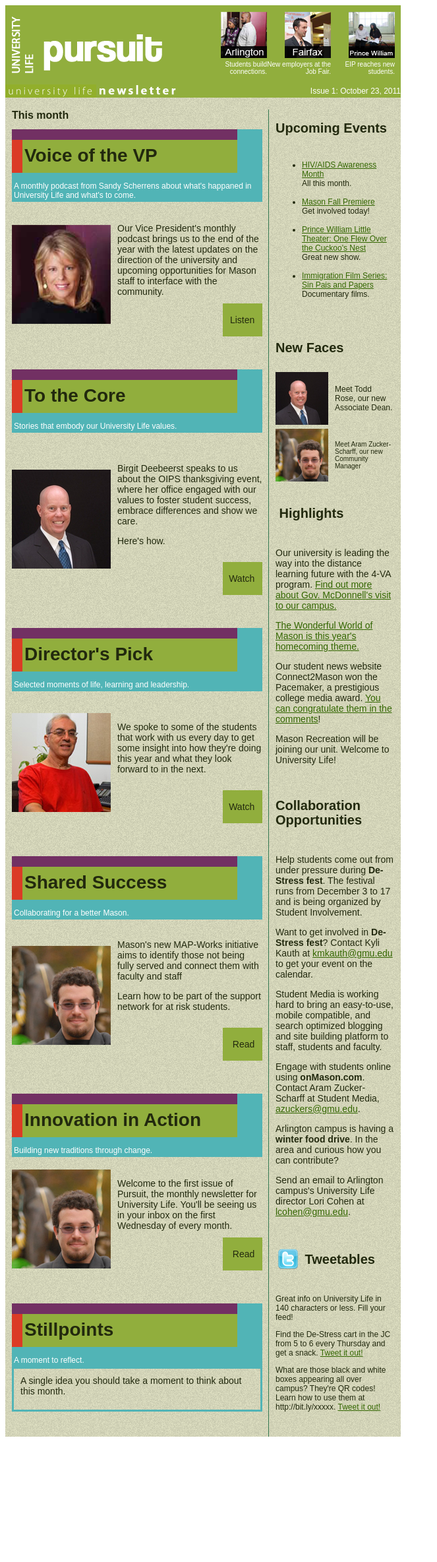
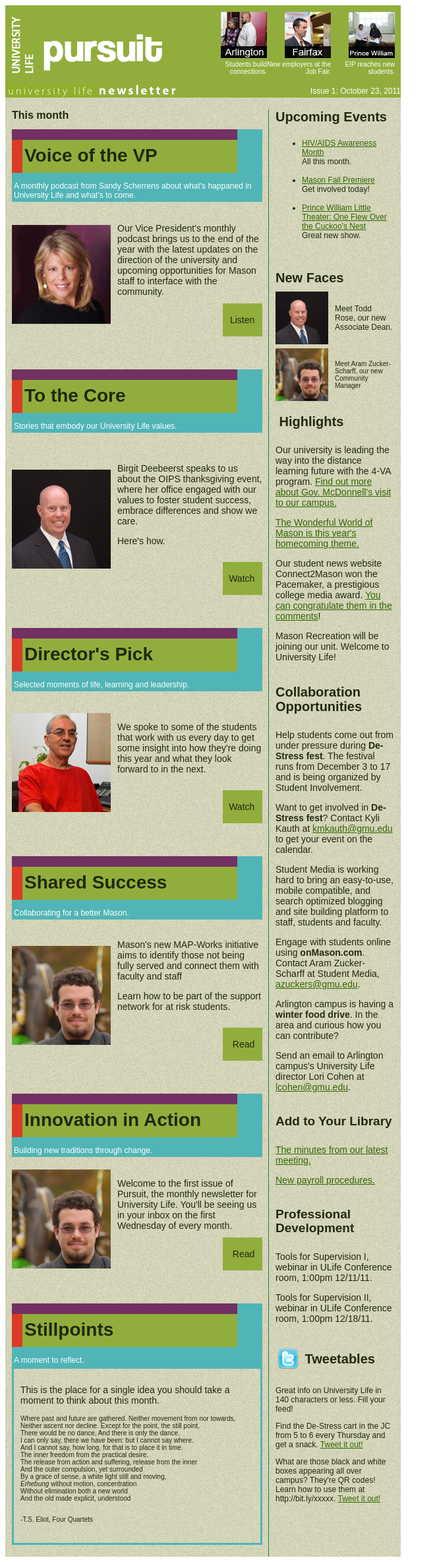
Before and after one commit to AramZS/newsletter, a PHP site: page /index-t2.php in a window 1280 px wide. Shown: the whole page at 66% size, without its empty margins (0-663 px from the left). Before the commit the page ends 2178 px from the top, so only its background shows below. Run offline with PHP 8.4, Linux system fonts and the light colour scheme.

Commit message:
Adjusted Stillpoints. Added sidebar content. Removed margin from sidebar heads.

```diff
--- a/index-t2.php
+++ b/index-t2.php
@@ -13,7 +13,7 @@
 	<tr>
     	<td width="300"><img src="imgs/ulifeheader.png" width="300" height="100" alt="pursuit" /></td>
         <td>
-        	<table width="300" cellpadding="0" cellspacing="0" style="font-size:10px; text-align:right;">
+        	<table bgcolor="#91ae3d" width="300" cellpadding="0" cellspacing="0" style="font-size:10px; text-align:right;">
             	<tr height="70">
                 	<td width="100" height="70">
                	    <img src="imgs/head1.png" width="70" height="70" alt="Story One" />
@@ -375,7 +375,23 @@
         <tr style="border:0;">
             <td width="10" style="border:0;">
             </td>
-        <td valign="top" style="font-size:14px; border:0;">A single idea you should take a moment to think about this month. </td>
+        <td valign="top" style="font-size:14px; border:0;"><p>This is the place for a single idea you should take a moment to think about this month. </p>
+        <p style="font-size:10px;">Where past and future are gathered. Neither movement from nor towards,
+          <br />
+          Neither ascent nor decline. Except for the point, the still point,
+          <br />
+          There would be no dance, And there is only the dance.<br />
+I can only say, there we have been: but I cannot say where. <br />
+And I cannot say, how long, for that is to place it in time. <br />
+The inner freedom from the practical desire.<br />
+The release from action and suffering, release from the inner<br />
+And the outer compulsion, yet surrounded<br />
+By a grace of sense, a white light still and moving,<br />
+<em>Erhebung</em> without motion, concentration<br />
+Without elimination both a new world<br />
+And the old made explicit, understood</p>
+        <p style="font-size:10px;"><br />
+          -T.S. Eliot, Four Quartets        </p></td>
         	<td style="border:0;" width="10">
             </td>
         </tr>
@@ -385,6 +401,12 @@
 
         </tr>
         </table>
+        <table height="12px">
+        	<tr>
+            	<td height="12">
+                </td>
+            </tr>
+        </table>
 
 
     </td>
@@ -393,7 +415,7 @@
     	<table cellpadding="0" cellspacing="0" border="0" width="180">
         	<tr valign="top">
             	<td valign="top">
-                	<h2 style="font-size:20px; font-weight:bold; font-family:arial; line-height:110%;">Upcoming Events</h2>
+                	<h2 style="font-size:20px; font-weight:bold; font-family:arial; line-height:110%; margin:0;">Upcoming Events</h2>
                 </td>
             </tr>
             <tr>
@@ -411,9 +433,6 @@
                   <li>
            	      <a href="http://today.gmu.edu/57328/" style="color:#360">Prince William Little Theater: One Flew Over the Cuckoo's Nest</a><br />
             	  Great new show.</li><br />
-                  <li>
-           	      <a href="http://today.gmu.edu/57956/" style="color:#360">Immigration Film Series: Sin Pais and Papers</a><br />
-            	  Documentary films.</li><br />
           	    </ul>
               </td>
             </tr>
@@ -424,7 +443,7 @@
             </tr>
             <tr>
             	<td>
-                	<h2 style="font-size:20px; font-weight:bold; font-family:arial; line-height:110%;">New Faces</h2>
+                	<h2 style="font-size:20px; font-weight:bold; font-family:arial; line-height:110%; margin:0;">New Faces</h2>
                 </td>
             </tr>
             <tr>
@@ -469,7 +488,7 @@
             <tr>
             	<td>
 
-                            <h2 style="font-size:20px; font-weight:bold; font-family:arial; line-height:110%;">&nbsp;Highlights</h2>
+                            <h2 style="font-size:20px; font-weight:bold; font-family:arial; line-height:110%; margin:0;">&nbsp;Highlights</h2>
 
                 </td>
             </tr>
@@ -480,10 +499,10 @@
             </tr>
             <tr>
             	<td style="font-size:14px;">
-                	<p>Our university is leading the way into the distance learning future with the 4-VA program. <a href="http://news.gmu.edu/articles/7991" target="_blank" style="color:#360">Find out more about Gov. McDonnell's visit to our campus.</a></p>
+                	<p> Our university is leading the way into the distance learning future with the 4-VA program. <a href="http://news.gmu.edu/articles/7991" target="_blank" style="color:#360">Find out more about Gov. McDonnell's visit to our campus.</a></p>
                 	<p><a href="http://www.connect2mason.com/content/disney-styled-wonderful-world-mason-chosen-theme-homecoming-2012" target="_blank" style="color:#360">The Wonderful World of Mason is this year's homecoming theme. </a></p>
-                	<p>Our student news website Connect2Mason won the Pacemaker, a prestigious college media award. <a href="http://www.connect2mason.com/content/site-associated-collegiate-press-online-pacemaker-2011" target="_parent" style="color:#360">You can congratulate them in the comments</a>!</p>
-                	<p>Mason Recreation will be joining our unit. Welcome to University Life!</p></td>
+<p>Our student news website Connect2Mason won the Pacemaker, a prestigious college media award. <a href="http://www.connect2mason.com/content/site-associated-collegiate-press-online-pacemaker-2011" target="_parent" style="color:#360">You can congratulate them in the comments</a>!</p>
+           	  <p>Mason Recreation will be joining our unit. Welcome to University Life!</p></td>
             </tr>
 
                         <tr>
@@ -494,7 +513,7 @@
             <tr>
             	<td>
 
-                            <h2 style="font-size:20px; font-weight:bold; font-family:arial; line-height:110%;">Collaboration Opportunities</h2>
+                            <h2 style="font-size:20px; font-weight:bold; font-family:arial; line-height:110%; margin:0;">Collaboration Opportunities</h2>
 
                 </td>
             </tr>
@@ -517,6 +536,52 @@
                 </td>
             </tr>
 
+                        <tr>
+            	<td>
+
+                            <h2 style="font-size:19px; font-weight:bold; font-family:arial; line-height:110%; margin:0;">Add to Your Library</h2>
+
+                </td>
+            </tr>
+            <tr>
+            	<td height="10">
+
+                </td>
+            </tr>
+            <tr>
+            	<td style="font-size:14px;"><p><a href="#" style="color:#360">The minutes from our latest meeting.</a> </p>
+           	    <p><a href="#" style="color:#360">New payroll procedures.</a></p></td>
+            </tr>
+            <tr>
+            	<td height="20">
+
+                </td>
+            </tr>
+
+
+                                    <tr>
+            	<td>
+
+                            <h2 style="font-size:19px; font-weight:bold; font-family:arial; line-height:110%; margin:0;">Professional Development</h2>
+
+                </td>
+            </tr>
+            <tr>
+            	<td height="10">
+
+                </td>
+            </tr>
+            <tr>
+            	<td style="font-size:14px;"><p>Tools for Supervision I, webinar in ULife Conference room, 1:00pm 12/11/11. </p>
+           	    <p>Tools for Supervision II, webinar in ULife Conference room, 1:00pm 12/18/11.</p></td>
+            </tr>
+            <tr>
+            	<td height="20">
+
+                </td>
+            </tr>
+
+
             <tr>
             	<td>
                 	<table>
@@ -524,7 +589,7 @@
                         	<td>
                             	<img src="imgs/twittericon.png" width="32" height="32" alt="Head" />
                             </td>
-                            <td><h2 style="font-size:20px; font-weight:bold; font-family:arial; line-height:110%;">&nbsp;Tweetables</h2></td>
+                            <td><h2 style="font-size:20px; font-weight:bold; font-family:arial; line-height:110%; margin:0;">&nbsp;Tweetables</h2></td>
                        </tr>
                     </table>
                 </td>
```
